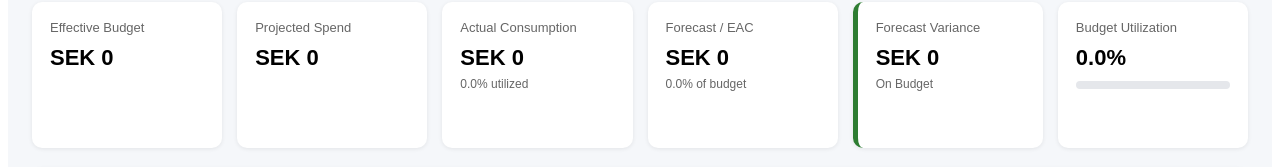
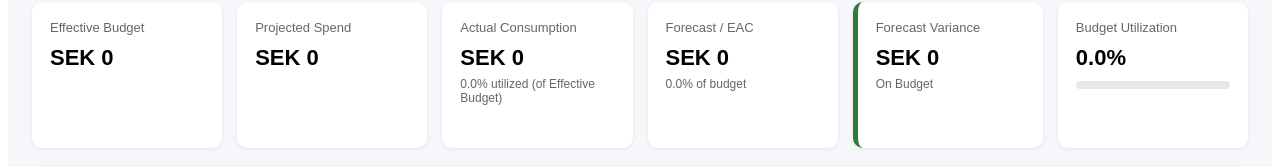
Before and after one commit to pinaki-GH/budget-tracker, a Next.js app: page /executive-summary in a window 1280 px wide. Shown: the part 396-563 px from the top of the page. Built offline with nearby package versions, Linux system fonts and the light colour scheme.

Commit message:
Update page.js

```diff
--- a/app/executive-summary/page.js
+++ b/app/executive-summary/page.js
@@ -2184,7 +2184,7 @@ export default function ExecutiveSummary() {
           )}
           sub={`${formatPercent(
             actualUtilizationPercent
-          )} utilized`}
+          )} utilized (of Effective Budget)`}
         />
 
         <KPI
```
